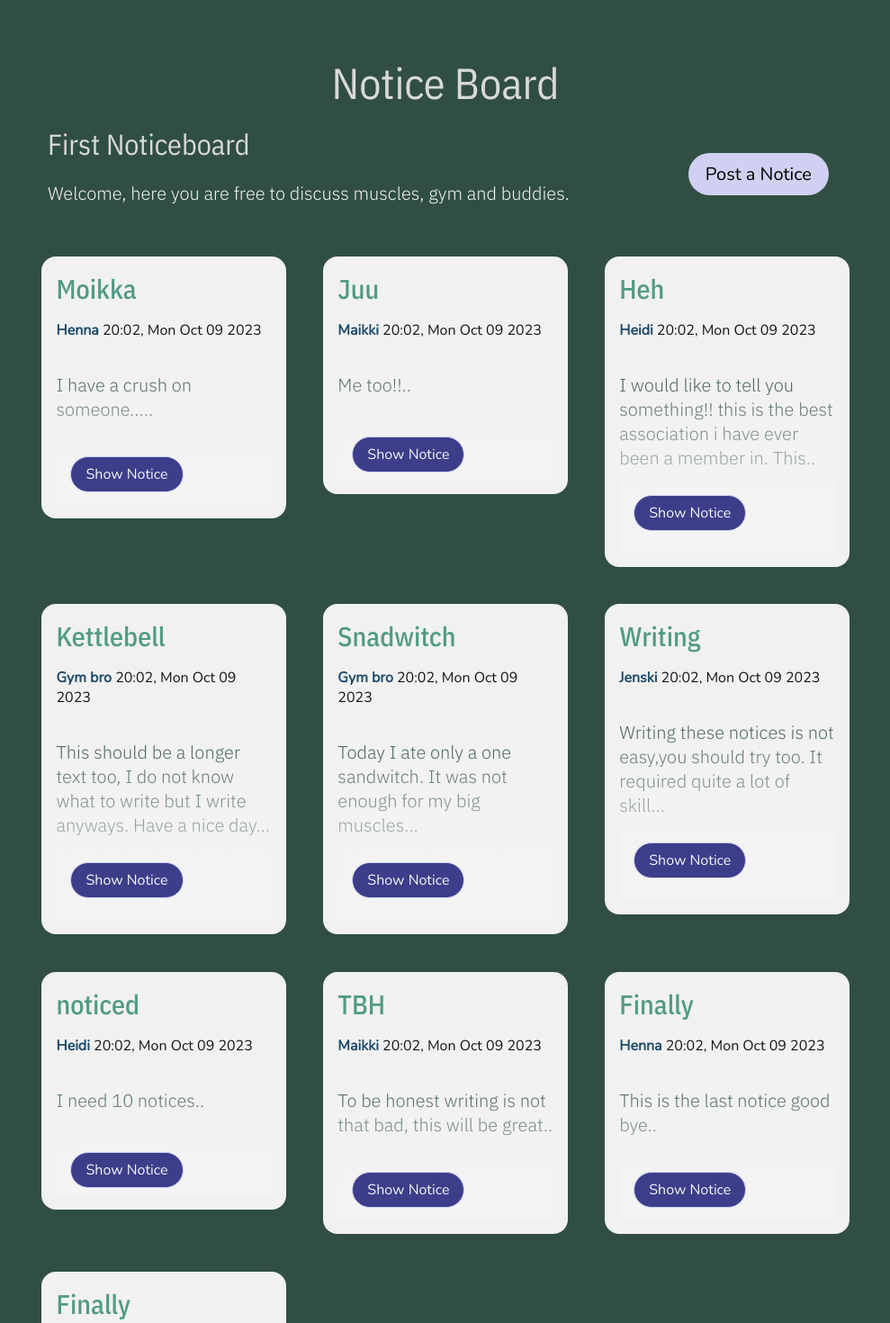
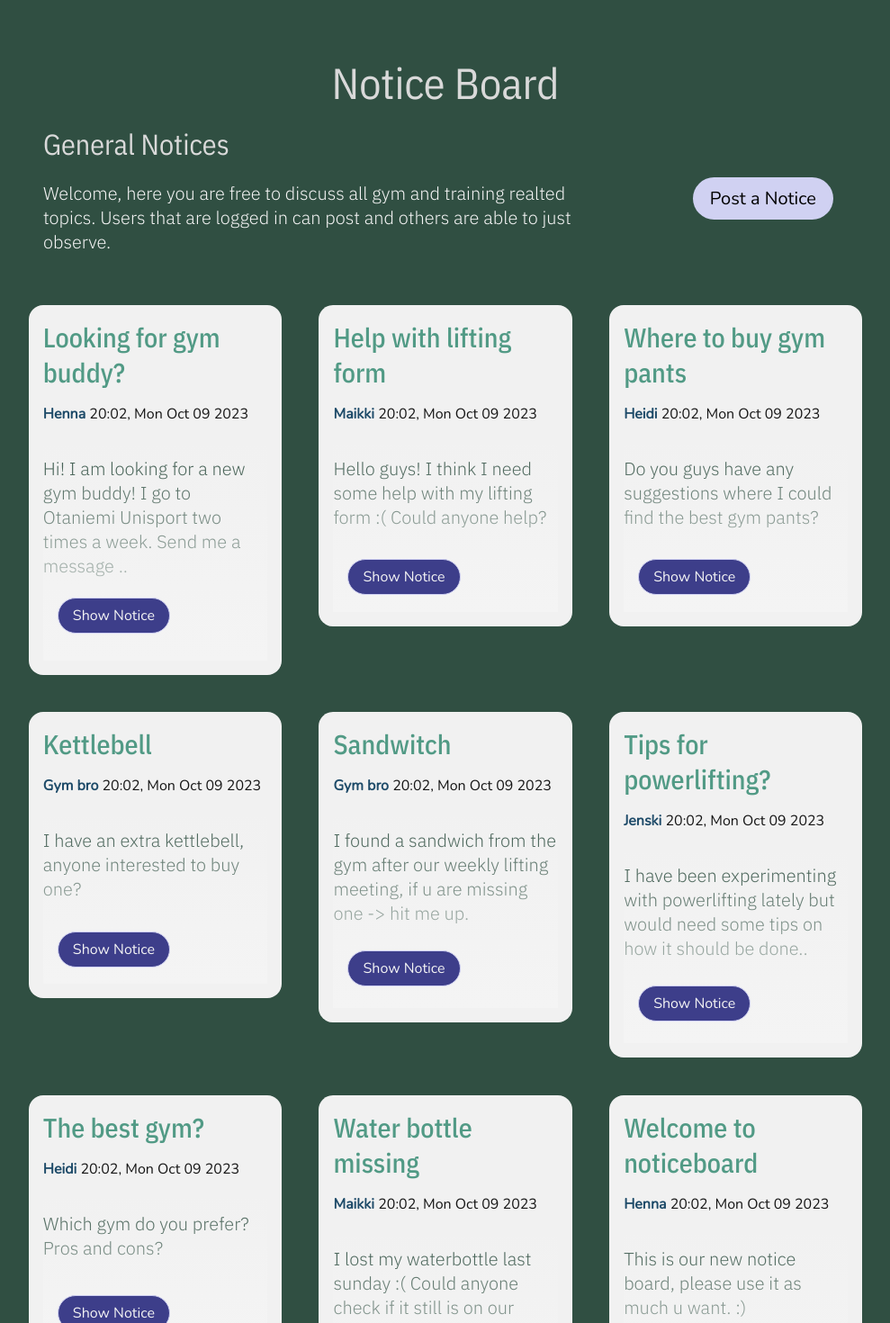
Before and after one commit to Testodus/Aalto-Strength-Society, a React (Create React App) app in the folder client/: page /noticeboard in a window 1280 px wide. Shown: the part 400-1870 px from the top of the page at 90% size, without its empty margins (145-1134 px from the left). Built offline with nearby package versions, Linux system fonts and the light colour scheme.

Commit message:
updat noticedummys

```diff
--- a/client/src/assets/noticeBoardDummy.tsx
+++ b/client/src/assets/noticeBoardDummy.tsx
@@ -5,29 +5,30 @@ import { NoticeBoard, Profile } from '../types';
 
 // dummy of  a single noticeboard
 export const BasicBoard: NoticeBoard = {
-  title: 'First Noticeboard',
+  title: 'General Notices',
   description:
-    'Welcome, here you are free to discuss muscles, gym and buddies. ',
+    'Welcome, here you are free to discuss all gym and training realted topics. Users that are logged in can post and others are able to just observe. ',
   notices: [
     {
       noticeID: '1',
       userID: '1',
       timeStamp: 1696881731877,
-      title: 'Moikka',
-      notice: 'I have a crush on someone...',
+      title: 'Looking for gym buddy?',
+      notice:
+        'Hi! I am looking for a new gym buddy! I go to Otaniemi Unisport two times a week. Send me a message if you are interested!! :)',
       comments: [
         {
           noticeID: '1',
           userID: '3',
           timeStamp: 1696881731877,
-          comment: 'Who is it???',
+          comment: 'Hi! I might be interested, how much do you lift?',
           commentID: '1-1',
         },
         {
           noticeID: '1',
-          userID: '4',
+          userID: '1',
           timeStamp: 1696881731877,
-          comment: '??',
+          comment: '100kg!',
           commentID: '1-2',
         },
       ],
@@ -36,22 +37,16 @@ export const BasicBoard: NoticeBoard = {
       noticeID: '2',
       userID: '2',
       timeStamp: 1696881731877,
-      title: 'Juu',
-      notice: 'Me too!!',
+      title: 'Help with lifting form',
+      notice:
+        'Hello guys! I think I need some help with my lifting form :( Could anyone help?',
       comments: [
         {
           noticeID: '2',
           userID: '3',
           timeStamp: 1696881731877,
-          comment: 'Who is it???',
+          comment: 'Sure! I`ll sedn u a message on Telegram :)',
           commentID: '2-1',
-        },
-        {
-          noticeID: '2',
-          userID: '4',
-          timeStamp: 1696881731877,
-          comment: '??',
-          commentID: '2-2',
         },
       ],
     },
@@ -59,22 +54,22 @@ export const BasicBoard: NoticeBoard = {
       noticeID: '3',
       userID: '3',
       timeStamp: 1696881731877,
-      title: 'Heh',
+      title: 'Where to buy gym pants',
       notice:
-        'I would like to tell you something!! this is the best association i have ever been a member in. This is great, keep going..',
+        'Do you guys have any suggestions where I could find the best gym pants?',
       comments: [
         {
           noticeID: '3',
-          userID: '3',
+          userID: '1',
           timeStamp: 1696881731877,
-          comment: 'Who is it???',
+          comment: 'I always shop pants from Lindex.',
           commentID: '3-1',
         },
         {
           noticeID: '3',
           userID: '4',
           timeStamp: 1696881731877,
-          comment: '??',
+          comment: 'I think Stadium has the best selection of pants',
           commentID: '3-2',
         },
       ],
@@ -84,58 +79,58 @@ export const BasicBoard: NoticeBoard = {
       userID: '5',
       timeStamp: 1696881731877,
       title: 'Kettlebell',
-      notice:
-        'This should be a longer text too, I do not know what to write but I write anyways. Have a nice day.',
+      notice: 'I have an extra kettlebell, anyone interested to buy one?',
       comments: [],
     },
     {
       noticeID: '5',
       userID: '5',
       timeStamp: 1696881731877,
-      title: 'Snadwitch',
+      title: 'Sandwitch',
       notice:
-        'Today I ate only a one sandwitch. It was not enough for my big muscles.',
+        'I found a sandwich from the gym after our weekly lifting meeting, if u are missing one -> hit me up.',
       comments: [],
     },
     {
       noticeID: '6',
       userID: '4',
       timeStamp: 1696881731877,
-      title: 'Writing',
+      title: 'Tips for powerlifting?',
       notice:
-        'Writing these notices is not easy,you should try too. It required quite a lot of skill.',
+        'I have been experimenting with powerlifting lately but would need some tips on how it should be done correctly.',
       comments: [],
     },
     {
       noticeID: '7',
       userID: '3',
       timeStamp: 1696881731877,
-      title: 'noticed',
-      notice: 'I need 10 notices',
+      title: 'The best gym?',
+      notice: 'Which gym do you prefer? Pros and cons?',
       comments: [],
     },
     {
       noticeID: '8',
       userID: '2',
       timeStamp: 1696881731877,
-      title: 'TBH',
-      notice: 'To be honest writing is not that bad, this will be great',
+      title: 'Water bottle missing',
+      notice:
+        'I lost my waterbottle last sunday :( Could anyone check if it still is on our lifting corcer?',
       comments: [],
     },
     {
       noticeID: '9',
       userID: '1',
       timeStamp: 1696881731877,
-      title: 'Finally',
-      notice: 'This is the last notice good bye',
+      title: 'Welcome to noticeboard',
+      notice: 'This is our new notice board, please use it as much u want. :)',
       comments: [],
     },
     {
       noticeID: '10',
       userID: '1',
       timeStamp: 1696881731877,
-      title: 'Finally',
-      notice: 'This is the last notice good bye',
+      title: 'Test',
+      notice: 'test',
       comments: [],
     },
   ],
--- a/client/src/pages/noticeboard/Notice.tsx
+++ b/client/src/pages/noticeboard/Notice.tsx
@@ -167,7 +167,8 @@ const NoticeEl = ({ fullNotice, notice }: NoticeProps) => {
       ) : (
         <FadedContentGrid>
           <DarkBodyTextGrid>
-            {notice.notice.slice(0, 100) + '..'}
+            {notice.notice.slice(0, 100) +
+              (notice.notice.length > 100 ? '..' : '')}
           </DarkBodyTextGrid>
           <Fade></Fade>
           <Link to={'/view-notice/' + notice.noticeID}>Show Notice</Link>
```
